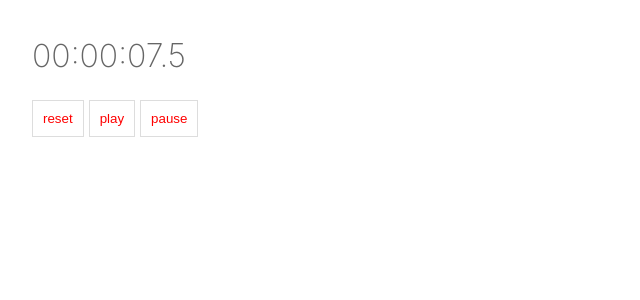
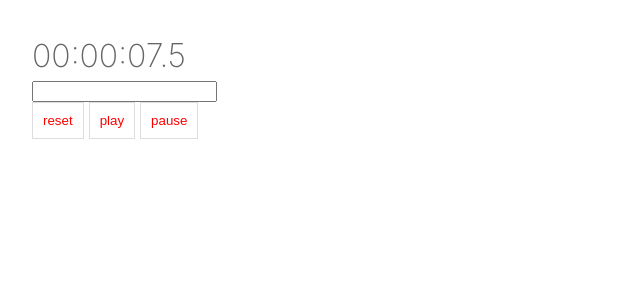
Before and after one commit to emilyedalton/kettlecountreact, a React (Create React App) app: page / in a window 1280 px wide. Shown: the top 300 px of the page, without its empty margins (0-640 px from the left). Built offline with nearby package versions, Linux system fonts and the light colour scheme.

Commit message:
handlekeypress switch case

```diff
--- a/src/Timer/index.js
+++ b/src/Timer/index.js
@@ -43,6 +43,11 @@ let offset = null, interval = null
               interval = null
             }
           }
+        //   handleKeypause= event => {
+        //     if (event.key == 'p') {
+        //       this.pause();
+        //     }
+        //   };
 
           play() {
             if (!interval) {
@@ -50,11 +55,18 @@ let offset = null, interval = null
               interval = setInterval(this.update.bind(this), this.props.options.delay)
             }
           }
-          handleKeyPress = event => {
-            if (event.key == 'Enter') {
-              this.play();
+          handleKeyPress= event => {
+              switch (event.key){
+              case "Enter":
+             this.play()
+             case "r":
+             this.reset()
+             break;
+             case "p":
+             this.pause()
+             break;
+              }
             }
-          };
 
           reset() {
             let clockReset = 0
@@ -62,6 +74,11 @@ let offset = null, interval = null
             let time = SecondsTohhmmss(clockReset / 1000)
             this.setState({time: time })
           }
+        //   handleKeyReset= event => {
+        //     if (event.key == 'r') {
+        //       this.reset();
+        //     }
+        //   };
 
           update() {
             let clock = this.state.clock
@@ -102,12 +119,13 @@ let offset = null, interval = null
             };
 
             return (
-              <div style={timerStyle} className="react-timer">
+              <div style={timerStyle} className="react-timer" >
                 <h3 style={secondsStyles} className="seconds"> {this.state.time} {this.props.prefix} </h3>
+                <input onKeyPress={this.handleKeyPress}/>
                 <br />
-                <button onClick={this.reset.bind(this)} style={buttonStyle} onKeyPress={this.handleKeyPress} >reset</button>
+                <button onClick={this.reset.bind(this)} style={buttonStyle} >reset</button>
                 <button onClick={this.play.bind(this)} style={buttonStyle} > play</button>
-                <button onClick={this.pause.bind(this)} style={buttonStyle} >pause</button>
+                <button onClick={this.pause.bind(this)} style={buttonStyle}>pause</button>
               </div>
             )
           }
```
